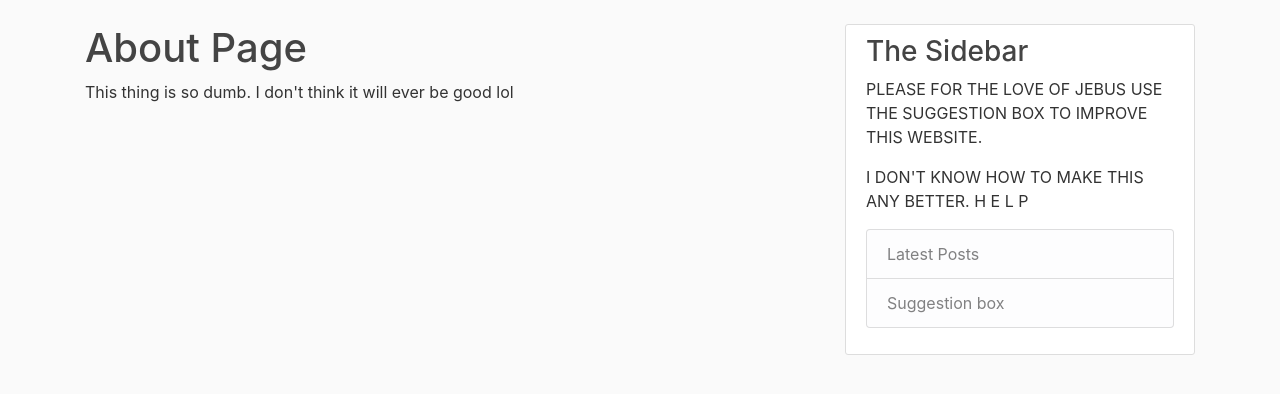
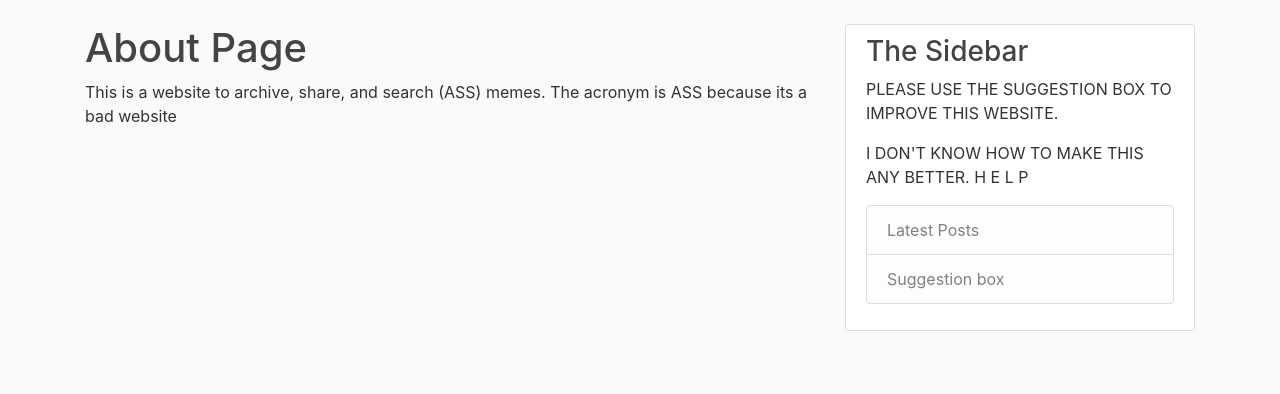
Before and after one commit to 3249V/DjangoApp, a Django app: page /about/ in a window 1280 px wide. Shown: the part 56-450 px from the top of the page. Run offline with Django 3.2, Linux system fonts and the light colour scheme; some libraries are stand-ins or nearby versions.

Commit message:
General content

```diff
--- a/blog/templates/blog/about.html
+++ b/blog/templates/blog/about.html
@@ -1,5 +1,5 @@
 {% extends "blog/base.html" %}
 {% block content %}
     <h1>About Page</h1>
-    <p1>This thing is so dumb. I don't think it will ever be good lol</p1>
+    <p1>This is a website to archive, share, and search (ASS) memes. The acronym is ASS because its a bad website</p1>
 {% endblock content %}
--- a/blog/templates/blog/base.html
+++ b/blog/templates/blog/base.html
@@ -67,7 +67,7 @@
     <div class="col-md-4">
       <div class="content-section">
         <h3>The Sidebar</h3>
-          <p class='overflow-visible '>PLEASE FOR THE LOVE OF JEBUS USE THE SUGGESTION BOX TO IMPROVE THIS WEBSITE.</p>
+          <p class='overflow-visible '>PLEASE USE THE SUGGESTION BOX TO IMPROVE THIS WEBSITE.</p>
           <p class='overflow-visible'> I DON'T KNOW HOW TO MAKE THIS ANY BETTER. H E L P</p>
           <ul class="list-group">
              <a class="list-group-item list-group-item-light" href="/">Latest Posts</a>
```
